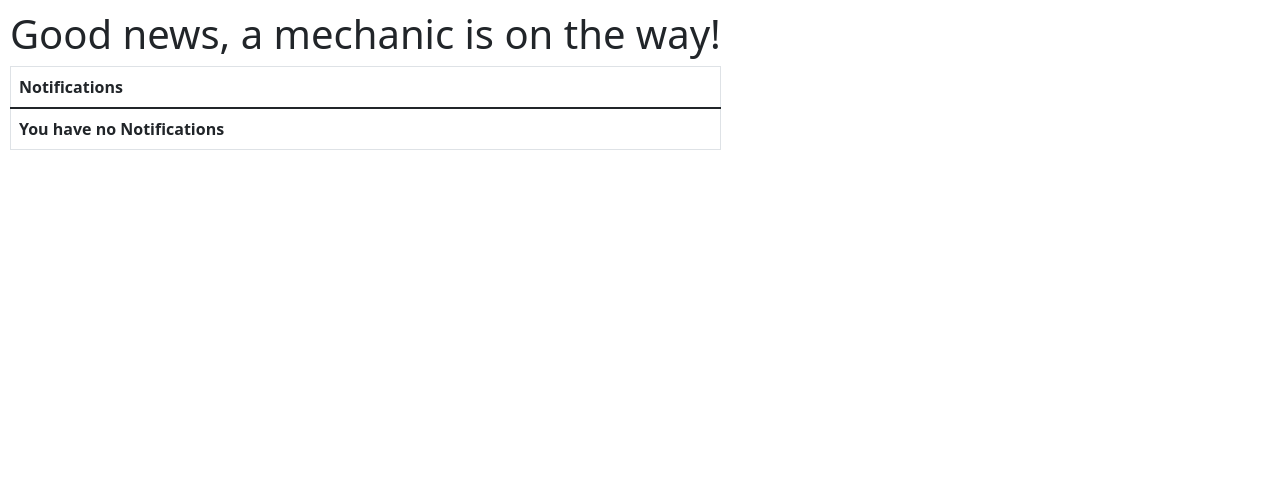
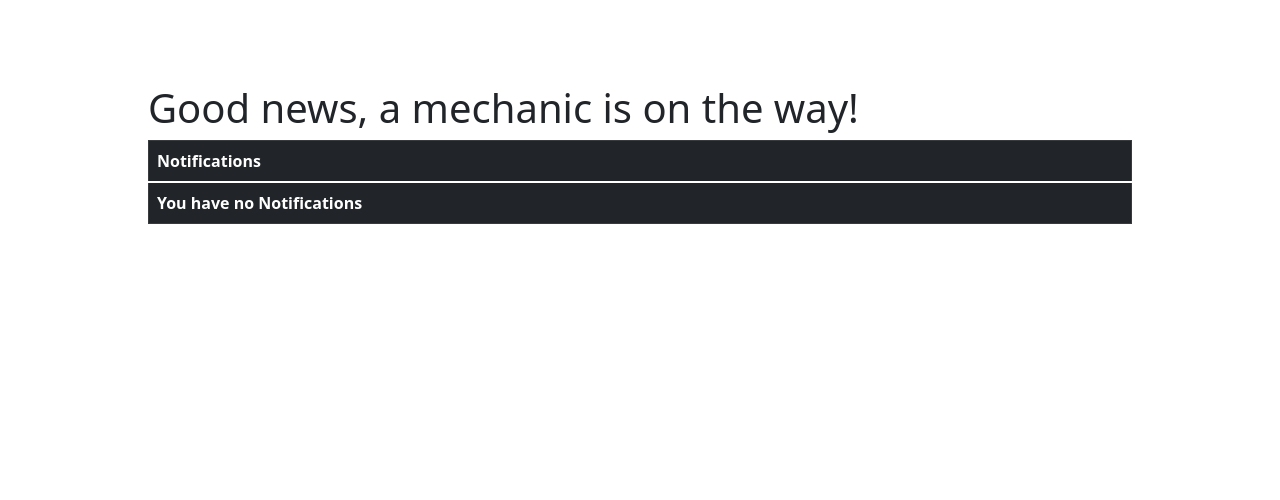
Before and after one commit to Thedysons/Car-No-Work, a Flask app: page /clientNotifications in a window 1280 px wide. Shown: the part 56-556 px from the top of that part. Run offline with Flask 2, Linux system fonts and the light colour scheme; the page is wider than the window, and the part outside it is not shown.

Commit message:
better margins

```diff
--- a/codejana_flask/codejana_flask/templates/clientNotifications.html
+++ b/codejana_flask/codejana_flask/templates/clientNotifications.html
@@ -1,8 +1,9 @@
 {% extends 'clientProfile.html' %}
 {%block contentA%}
-<div style="margin: 10px; justify-self: flex-start;">
+<div style="display: flex; flex-direction: column; align-items: center;">
+    <div style="padding: 20px; margin-top: 5%; width: 80%;">
 <h1>Good news, a mechanic is on the way!</h1>
-<table class="table table-bordered border-primaryr">
+<table class="table table-bordered table-dark border-primaryr">
     <thead>
     <tr>
     <th>Notifications</th>
@@ -23,6 +24,8 @@
     </tbody>
 
 </table>
+</div>
+</div>
 <div style=" position:absolute;width: 100%; height: 85vh; display: flex; align-items: flex-end; ">
     <div style="width: 100%;height: 20vh; background-color: #1b2653; " >
     <img style="height: 20vh;object-fit: contain;"
--- a/codejana_flask/codejana_flask/templates/historyOfRequests.html
+++ b/codejana_flask/codejana_flask/templates/historyOfRequests.html
@@ -1,6 +1,7 @@
 {% extends 'clientProfile.html' %}
 {%block contentA%}
-<div style="margin: 10px; justify-self: flex-start;">
+<div style="display: flex; flex-direction: column; align-items: center;">
+    <div style="padding: 20px; margin-top: 5%; width: 80%;">
 <h1>Here is a list of all your requests and their final outcome</h1>
 {% set hor = namespace(bool=false) %}
 <div>
@@ -56,6 +57,8 @@
 </div>
 {% endif %}
 </div>
+</div>
+
 <div style=" position:absolute;width: 100%; height: 85vh; display: flex; align-items: flex-end; ">
     <div style="width: 100%;height: 20vh; background-color: #1b2653; " >
     <img style="height: 20vh;object-fit: contain;"
```
